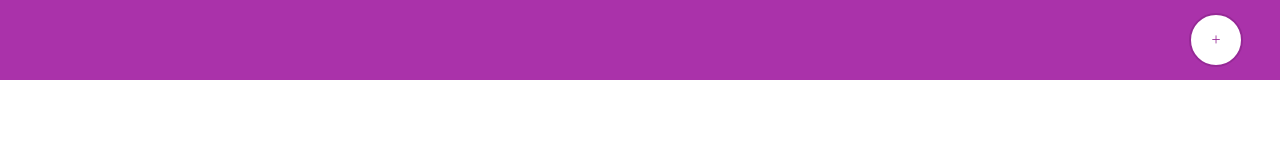
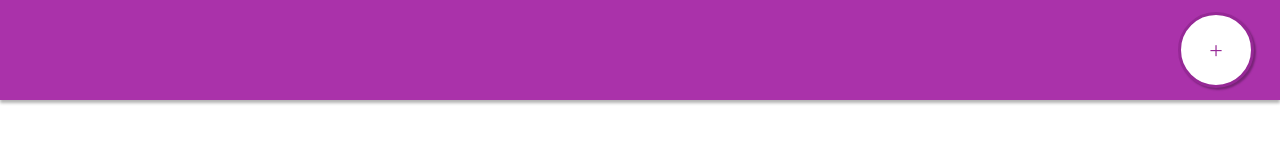
Before and after one commit to PabloFabiano/Vendas, a plain HTML site: page index.html in a window 1280 px wide. Drawn offline with Linux system fonts and the light colour scheme.

Commit message:
Update sistemadevendas.css

```diff
--- a/sistemadevendas.css
+++ b/sistemadevendas.css
@@ -1,6 +1,12 @@
 * {
 	margin: 0;
 	padding: 0;
+	transition: 1s;
+}
+
+body {
+	height: 100vh;
+	width: 100vw;
 }
 
 #main-tools {
@@ -9,26 +15,37 @@
 }
 
 #main-header {
-	height: 10vh;
-	max-height: 200px;
-	min-height: 55px;
+	height: 7vh;
+	min-height: 100px;
 	width: 100%;
 	background-color: rgb(170,50,170);
+	box-shadow: 0px 3px 3px rgba(0,0,0,0.3);
 	display: flex;
 	justify-content: center;
 	align-items: center;
 }
 
 #add-button {
-	height: 50px;
-	width: 50px;
-	font-size: 100%;
+	height: 70px;
+	width: 70px;
+	font-size: 150%;
 	text-decoration: none;
 	color: rgba(150,40,150);
 	background-color: rgba(255,255,255);
-	border: 2px solid rgba(150,40,150);
+	border: 3px solid rgba(150,40,150);
 	border-radius: 100%;
+	box-shadow: 2px 2px 2px rgba(0,0,0,0.3);
 	display: flex;
 	justify-content: center;
 	align-items: center;
 }
+
+#add-button:hover {
+	background-color: rgba(0,0,0,0.5);
+}
+
+@media screen and (max-width: 500px) {
+	#main-header {
+		height: 70px;
+	}
+}
```
